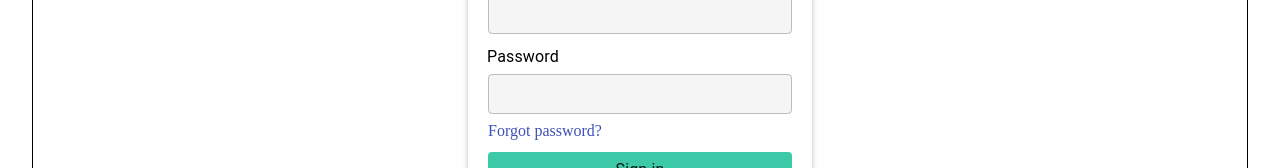
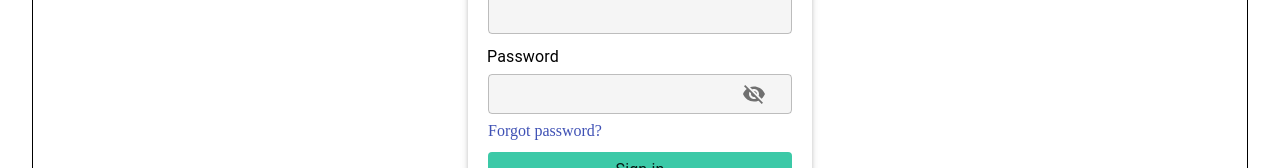
Before and after one commit to DenyingMad/nota-tabula-front, a React (Create React App) app: page /login in a window 1280 px wide. Shown: the part 176-344 px from the top of the page. Built offline with nearby package versions, Linux system fonts and the light colour scheme.

Commit message:
Добавил возможность сркыть/показать пароль в форме логина.

```diff
--- a/src/components/harness/HarnessView.jsx
+++ b/src/components/harness/HarnessView.jsx
@@ -3,7 +3,7 @@ import {Container, Divider, Drawer, List, ListItem, ListItemIcon, ListItemText,
 import {Link, withRouter} from "react-router-dom";
 import DashboardIcon from '@material-ui/icons/Dashboard';
 import AssessmentIcon from '@material-ui/icons/Assessment';
-import {globalStyles, useCommonStyles} from "../../styles/globalStyles";
+import {useCommonStyles} from "../../styles/globalStyles";
 
 const HarnessView = (props) => {
     const {children} = props;
--- a/src/pages/login/Login.jsx
+++ b/src/pages/login/Login.jsx
@@ -1,4 +1,4 @@
-import React from 'react'
+import React, {useState} from 'react'
 import {useFormik} from 'formik';
 import {LoginForm} from "./LoginView";
 import * as Yup from 'yup';
@@ -27,7 +27,9 @@ export const Login = props => {
                 .then(r => console.log(r))
                 .catch(error => console.log(error));
         }
-    })
+    });
+    const [showPassword, setShowPassword] = useState(false);
+    const handleClickShowPassword = () => setShowPassword(!showPassword);
     return (
         <LoginForm
             values={formik.values}
@@ -35,6 +37,8 @@ export const Login = props => {
             handleSubmit={formik.handleSubmit}
             errors={formik.errors}
             touched={formik.touched}
+            passwordVisibility={showPassword}
+            handlerPassword={handleClickShowPassword}
         />
     )
 }
--- a/src/pages/login/LoginView.jsx
+++ b/src/pages/login/LoginView.jsx
@@ -5,6 +5,10 @@ import Typography from "@material-ui/core/Typography";
 import Link from "@material-ui/core/Link";
 import clsx from "clsx";
 import {useLoginStyles} from "./LoginStyles";
+import InputAdornment from "@material-ui/core/InputAdornment";
+import IconButton from "@material-ui/core/IconButton";
+import Visibility from "@material-ui/icons/Visibility";
+import VisibilityOff from "@material-ui/icons/VisibilityOff";
 
 
 export const LoginForm = (props) => {
@@ -51,7 +55,6 @@ export const LoginForm = (props) => {
                             id="login_password"
                             name="password"
                             label="Password"
-                            type="password"
                             variant="outlined"
                             InputLabelProps={{
                                 shrink: false,
@@ -59,10 +62,21 @@ export const LoginForm = (props) => {
                                     root: classes.inputLabel
                                 }
                             }}
+                            type={props.passwordVisibility ? "text" : "password"}
                             InputProps={{
                                 classes: {
                                     root: classes.inputField
-                                }
+                                },
+                                endAdornment: (
+                                    <InputAdornment position="end">
+                                        <IconButton
+                                            aria-label="toggle password visibility"
+                                            onClick={props.handlerPassword}
+                                        >
+                                            {props.passwordVisibility ? <Visibility/> : <VisibilityOff/>}
+                                        </IconButton>
+                                    </InputAdornment>
+                                )
                             }}
                             size="small"
                             value={values.password}
```
